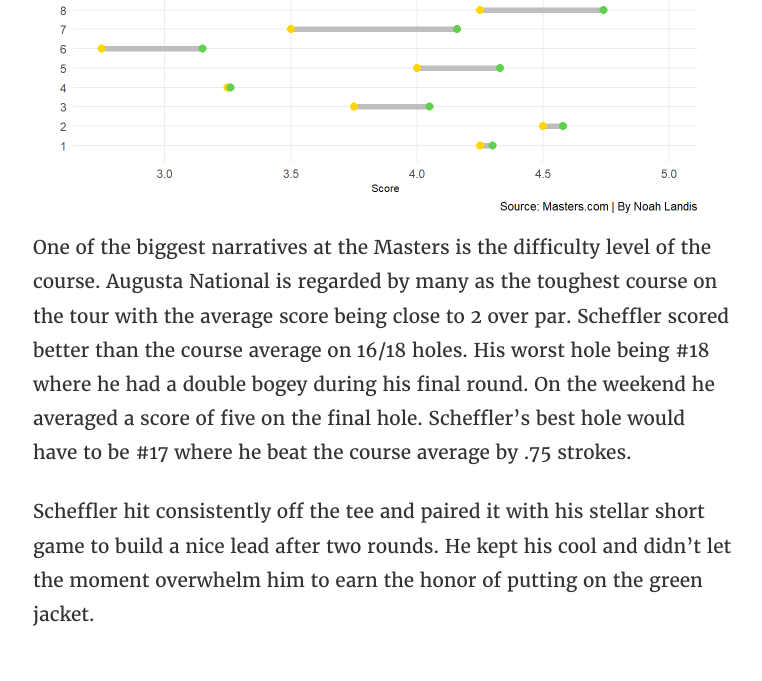
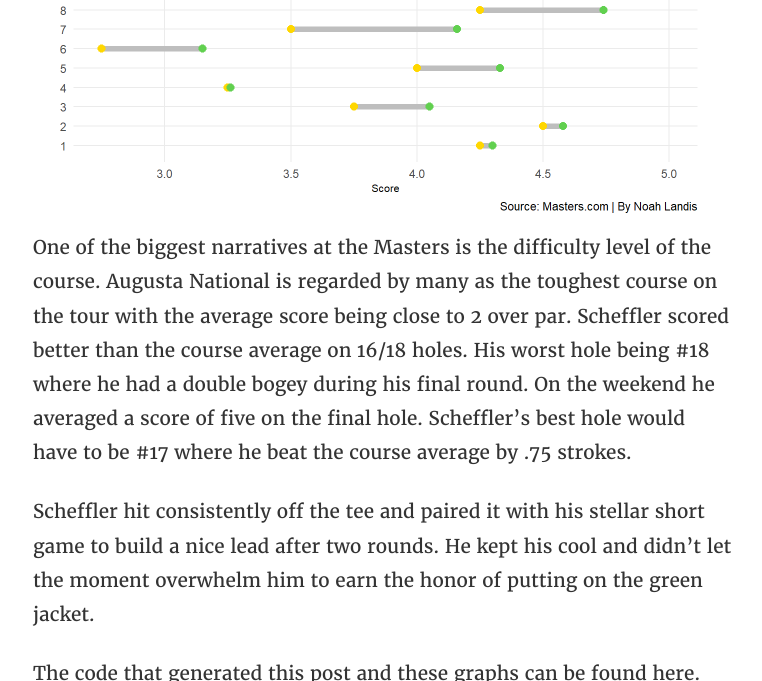
Before and after one commit to Noah-Landis/Noah-Landis.github.io, a plain HTML site: page 2022/04/29/how-scottie-scheffler-won-the-2022-masters-tournament/index.html in a window 1280 px wide. Shown: the part 2168-2849 px from the top of the page, without its empty margins (257-1019 px from the left). Drawn offline with Linux system fonts and the light colour scheme.

Commit message:
Update index.html

```diff
--- a/2022/04/29/how-scottie-scheffler-won-the-2022-masters-tournament/index.html
+++ b/2022/04/29/how-scottie-scheffler-won-the-2022-masters-tournament/index.html
@@ -79,6 +79,7 @@ Scheffler got off to a fast start on the first two days of the tournamnet scorin
 <p><img src="/2022/04/29/how-scottie-scheffler-won-the-2022-masters-tournament/index_files/figure-html/unnamed-chunk-8-1.png" width="672" />
 One of the biggest narratives at the Masters is the difficulty level of the course. Augusta National is regarded by many as the toughest course on the tour with the average score being close to 2 over par. Scheffler scored better than the course average on 16/18 holes. His worst hole being #18 where he had a double bogey during his final round. On the weekend he averaged a score of five on the final hole. Scheffler’s best hole would have to be #17 where he beat the course average by .75 strokes.</p>
 <p>Scheffler hit consistently off the tee and paired it with his stellar short game to build a nice lead after two rounds. He kept his cool and didn’t let the moment overwhelm him to earn the honor of putting on the green jacket.</p>
+<p>The code that generated this post and these graphs can be found <a href="https://github.com/Noah-Landis/NoteBooks/blob/main/Project2.Rmd">here</a>.</p>
 
     </div>
   </article>
```
